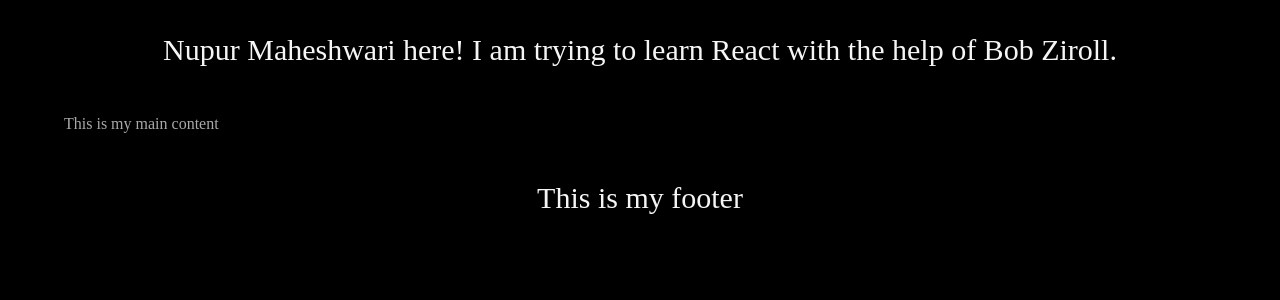
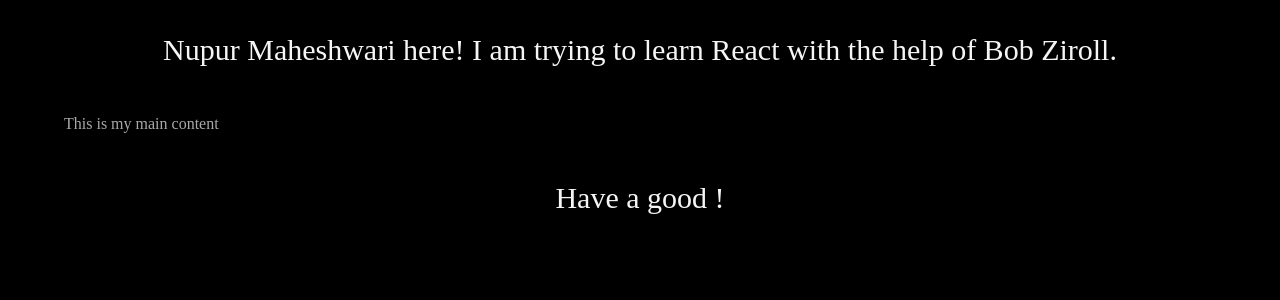
Before and after one commit to NupurM/HelloReact, a React (Create React App) app: page / in a window 1280 px wide. Shown: the top 300 px of the page. Built offline with nearby package versions, Linux system fonts and the light colour scheme.

Commit message:
Add a time based greeting in the footer

```diff
--- a/src/components/Footer.js
+++ b/src/components/Footer.js
@@ -1,8 +1,9 @@
 import React from 'react';
+import Greeting from './Greeting';
 
-function Footer(){
-    return(
-        <footer>This is my footer</footer>
+function Footer() {
+    return (
+        <footer><Greeting /></footer>
     );
 }
 
--- /dev/null
+++ b/src/components/Greeting.js
@@ -0,0 +1,26 @@
+import React from 'react';
+
+function Greeting() {
+    const date = new Date();
+    const hours = date.getHours();
+    let timeOfDay;
+
+    if (hours < 12 && hours >= 5) {
+        timeOfDay = "morning";
+    }
+    if (hours >= 12 && hours < 16) {
+        timeOfDay = "afternoon";
+    }
+    if (hours >= 16 && hours < 20) {
+        timeOfDay = "evening";
+    }
+    if (hours < 5 && hours >= 20) {
+        timeOfDay = "night";
+    }
+
+    return (
+        <div>Have a good {timeOfDay}!</div>
+    );
+}
+
+export default Greeting;
```
